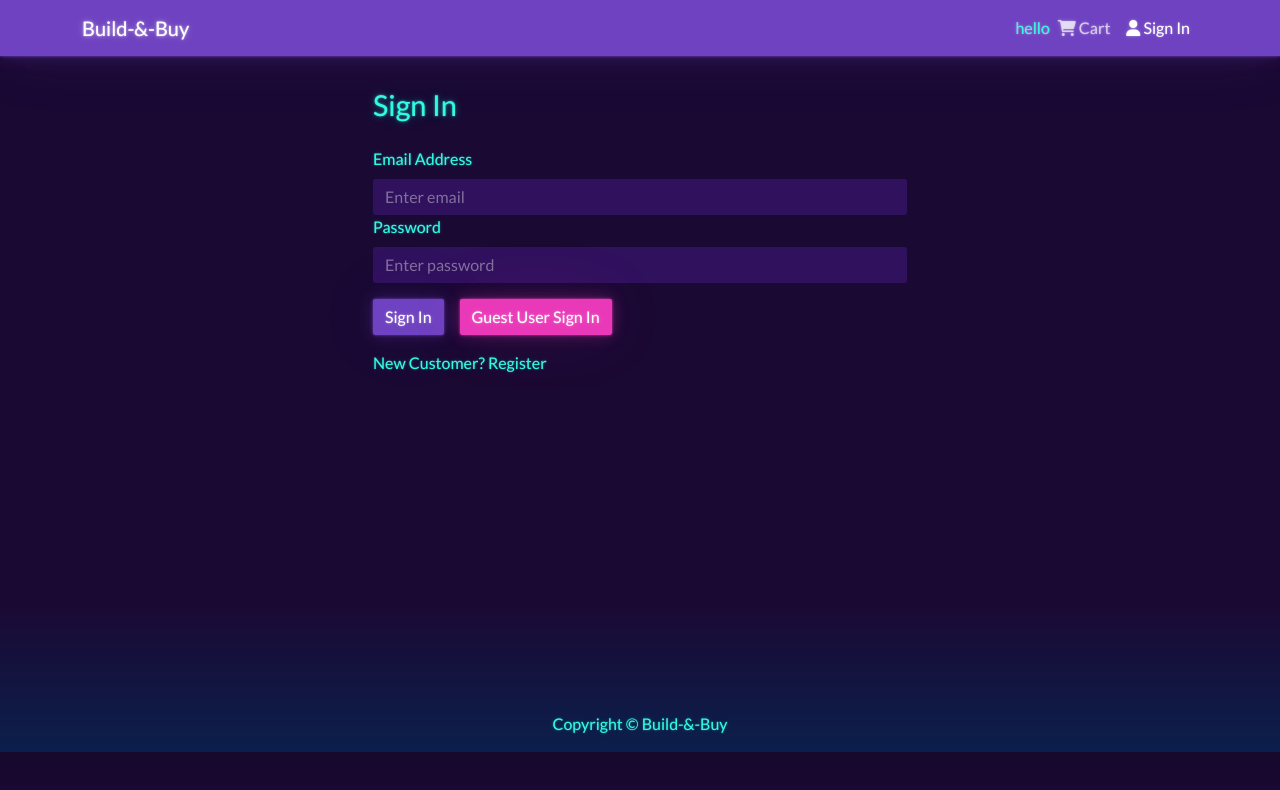
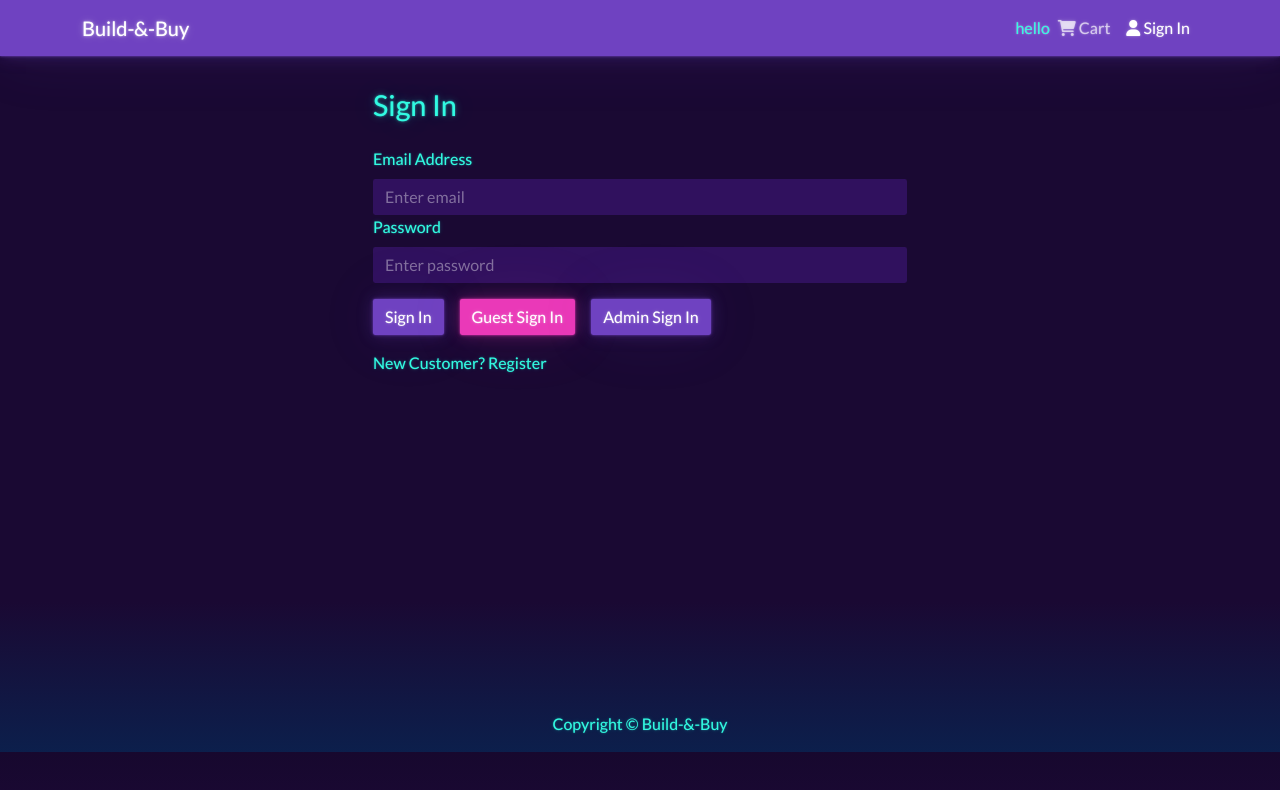
Before and after one commit to SiddharthSsb11/build-and-buy, a React (Create React App) app in the folder frontend/: page /login in a window 1280 px wide. Shown: the top 790 px of the page. Built offline with nearby package versions, Linux system fonts and the light colour scheme.

Commit message:
guest and admin user sign in added

```diff
--- a/frontend/src/screens/LoginScreen.js
+++ b/frontend/src/screens/LoginScreen.js
@@ -71,12 +71,22 @@ const LoginScreen = () => {
           Sign In{" "}
         </Button>
         <Button className="mt-3" type="button" variant="secondary"
+          style={{ marginRight: "1rem" }}
+          onClick={() => {
+            setEmail("max@test.com");
+            setPassword("maxtest");
+          }}
+        >
+          {" "}
+          Guest Sign In{" "}
+        </Button>
+        <Button className="mt-3" type="button" variant="primary"
           onClick={() => {
             setEmail("sid@test.com");
             setPassword("sidtest");
           }}>
           {" "}
-          Guest User Sign In{" "}
+          Admin Sign In{" "}
         </Button>
       </Form>
 
```
